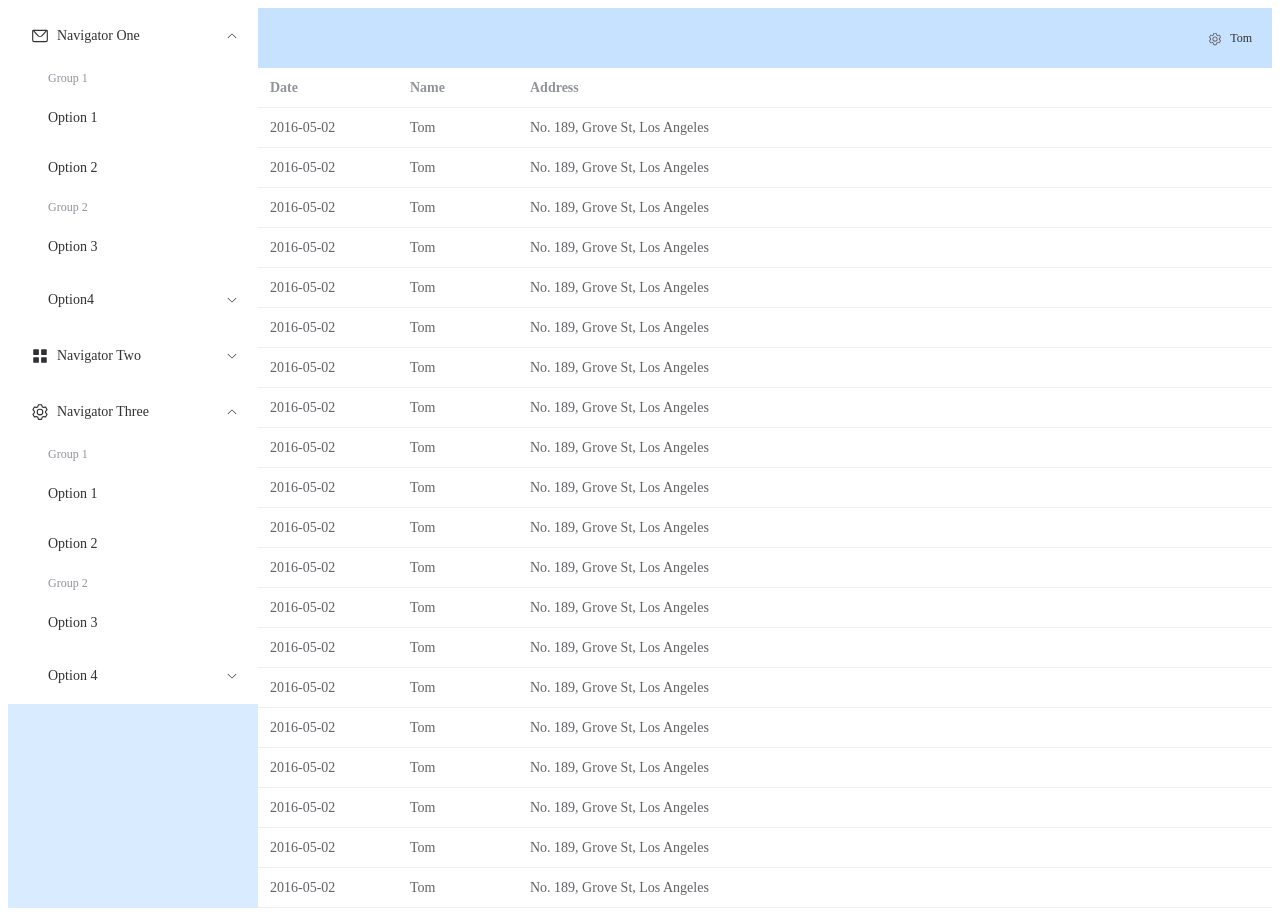
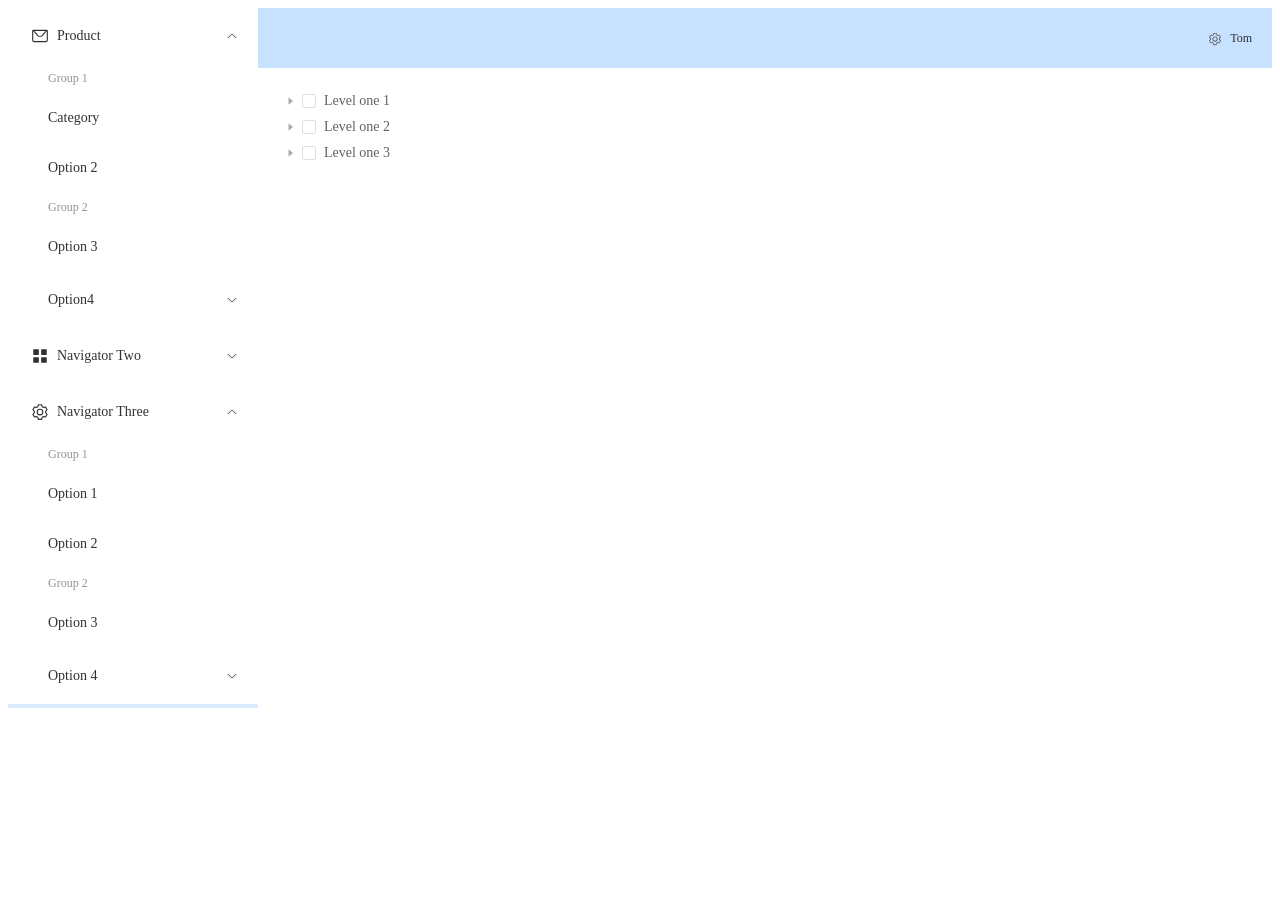
Before and after one commit to xyhan98/vue-project, a Vue app: page /product/category in a window 1280 px wide. After the commit the page ends 800 px from the top, so only its background shows below. Built offline with nearby package versions, Linux system fonts and the light colour scheme.

Commit message:
initialize product CategoryView

```diff
--- a/src/App.vue
+++ b/src/App.vue
@@ -1,29 +1,29 @@
 <script setup>
 import { RouterLink, RouterView } from "vue-router";
 
-import { ref } from 'vue'
-import { Menu as IconMenu, Message, Setting } from '@element-plus/icons-vue'
+import { ref } from "vue";
+import { Menu as IconMenu, Message, Setting } from "@element-plus/icons-vue";
 
 const item = {
-  date: '2016-05-02',
-  name: 'Tom',
-  address: 'No. 189, Grove St, Los Angeles',
-}
-const tableData = ref(Array.from({ length: 20 }).fill(item))
+  date: "2016-05-02",
+  name: "Tom",
+  address: "No. 189, Grove St, Los Angeles"
+};
+const tableData = ref(Array.from({ length: 20 }).fill(item));
 </script>
 
 <template>
   <el-container class="layout-container">
-    <el-aside width="250px">
+    <el-aside>
       <el-scrollbar>
-        <el-menu :default-openeds="['1', '3']">
+        <el-menu :default-openeds="['1', '3']" router="true">
           <el-sub-menu index="1">
             <template #title>
-              <el-icon><message /></el-icon>Navigator One
+              <el-icon><message /></el-icon>Product
             </template>
             <el-menu-item-group>
               <template #title>Group 1</template>
-              <el-menu-item index="1-1">Option 1</el-menu-item>
+              <el-menu-item index="/product/category">Category</el-menu-item>
               <el-menu-item index="1-2">Option 2</el-menu-item>
             </el-menu-item-group>
             <el-menu-item-group title="Group 2">
@@ -76,9 +76,7 @@ const tableData = ref(Array.from({ length: 20 }).fill(item))
       <el-header style="text-align: right; font-size: 12px">
         <div class="toolbar">
           <el-dropdown>
-            <el-icon style="margin-right: 8px; margin-top: 1px"
-              ><setting
-            /></el-icon>
+            <el-icon style="margin-right: 8px; margin-top: 1px"><setting /></el-icon>
             <template #dropdown>
               <el-dropdown-menu>
                 <el-dropdown-item>View</el-dropdown-item>
@@ -93,11 +91,12 @@ const tableData = ref(Array.from({ length: 20 }).fill(item))
 
       <el-main>
         <el-scrollbar>
-          <el-table :data="tableData">
+          <!-- <el-table :data="tableData">
             <el-table-column prop="date" label="Date" width="140" />
             <el-table-column prop="name" label="Name" width="120" />
             <el-table-column prop="address" label="Address" />
-          </el-table>
+          </el-table> -->
+          <RouterView />
         </el-scrollbar>
       </el-main>
     </el-container>
@@ -105,6 +104,9 @@ const tableData = ref(Array.from({ length: 20 }).fill(item))
 </template>
 
 <style scoped>
+.layout-container {
+  height: 700px;
+}
 .layout-container .el-header {
   position: relative;
   background-color: var(--el-color-primary-light-7);
@@ -113,12 +115,13 @@ const tableData = ref(Array.from({ length: 20 }).fill(item))
 .layout-container .el-aside {
   color: var(--el-text-color-primary);
   background: var(--el-color-primary-light-8);
+  width: 250px;
 }
 .layout-container .el-menu {
   border-right: none;
 }
 .layout-container .el-main {
-  padding: 0;
+  padding: 20px;
 }
 .layout-container .toolbar {
   display: inline-flex;
--- a/src/router/index.js
+++ b/src/router/index.js
@@ -1,5 +1,6 @@
 import { createRouter, createWebHistory } from "vue-router";
 import HomeView from "../views/HomeView.vue";
+import CategoryView from "@/views/product/CategoryView.vue";
 
 const router = createRouter({
   history: createWebHistory(import.meta.env.BASE_URL),
@@ -16,6 +17,11 @@ const router = createRouter({
       // this generates a separate chunk (About.[hash].js) for this route
       // which is lazy-loaded when the route is visited.
       component: () => import("../views/AboutView.vue")
+    },
+    {
+      path: "/product/category",
+      name: "product-category",
+      component: CategoryView
     }
   ]
 });
--- /dev/null
+++ b/src/views/product/CategoryView.vue
@@ -0,0 +1,78 @@
+<template>
+  <el-tree :data="data" :props="defaultProps" show-checkbox @node-click="handleNodeClick" />
+</template>
+
+<script setup>
+const handleNodeClick = (data) => {
+  console.log(data);
+};
+
+const data = [
+  {
+    label: "Level one 1",
+    children: [
+      {
+        label: "Level two 1-1",
+        children: [
+          {
+            label: "Level three 1-1-1"
+          }
+        ]
+      }
+    ]
+  },
+  {
+    label: "Level one 2",
+    children: [
+      {
+        label: "Level two 2-1",
+        children: [
+          {
+            label: "Level three 2-1-1"
+          },
+          {
+            label: "Level three 2-1-2"
+          }
+        ]
+      },
+      {
+        label: "Level two 2-2",
+        children: [
+          {
+            label: "Level three 2-2-1"
+          },
+          {
+            label: "Level three 2-2-2"
+          }
+        ]
+      }
+    ]
+  },
+  {
+    label: "Level one 3",
+    children: [
+      {
+        label: "Level two 3-1",
+        children: [
+          {
+            label: "Level three 3-1-1"
+          }
+        ]
+      },
+      {
+        label: "Level two 3-2",
+        children: [
+          {
+            label: "Level three 3-2-1"
+          }
+        ]
+      }
+    ]
+  }
+];
+
+const defaultProps = {
+  children: "children",
+  label: "label"
+};
+</script>
```
